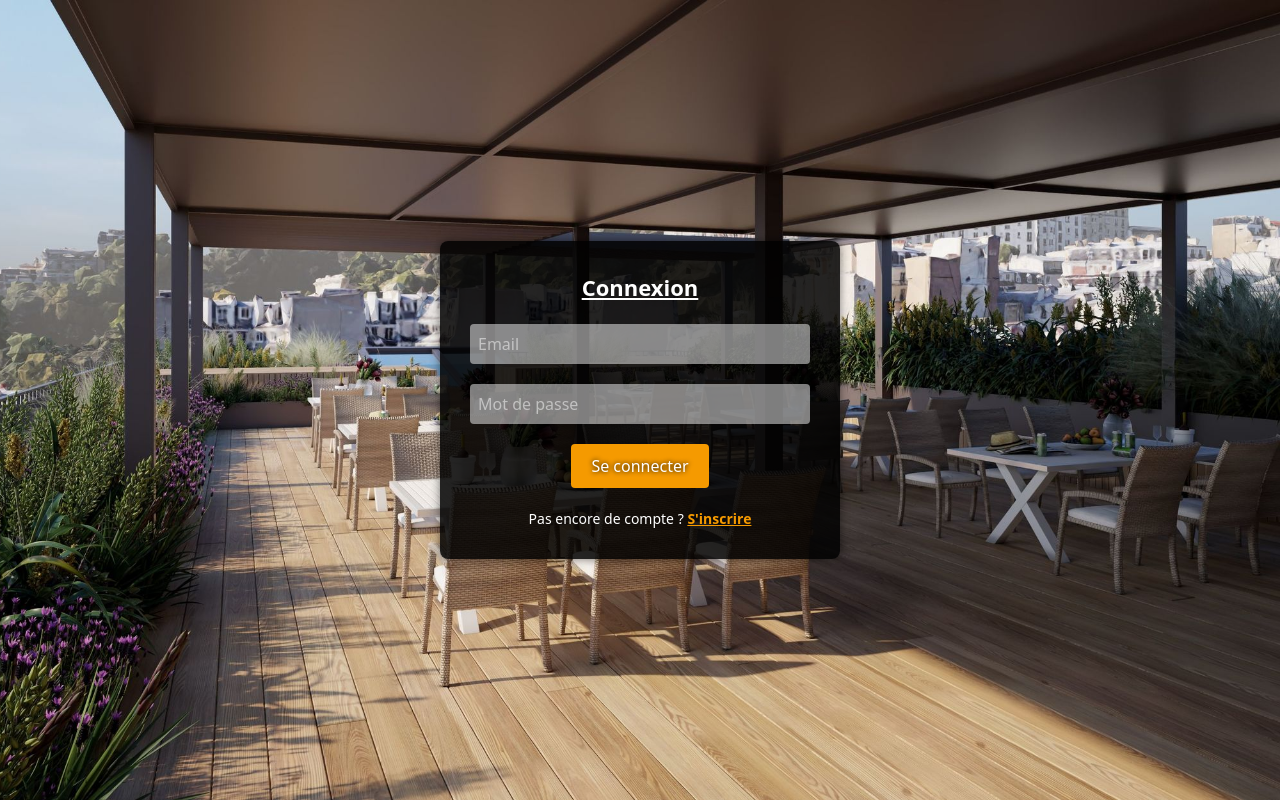
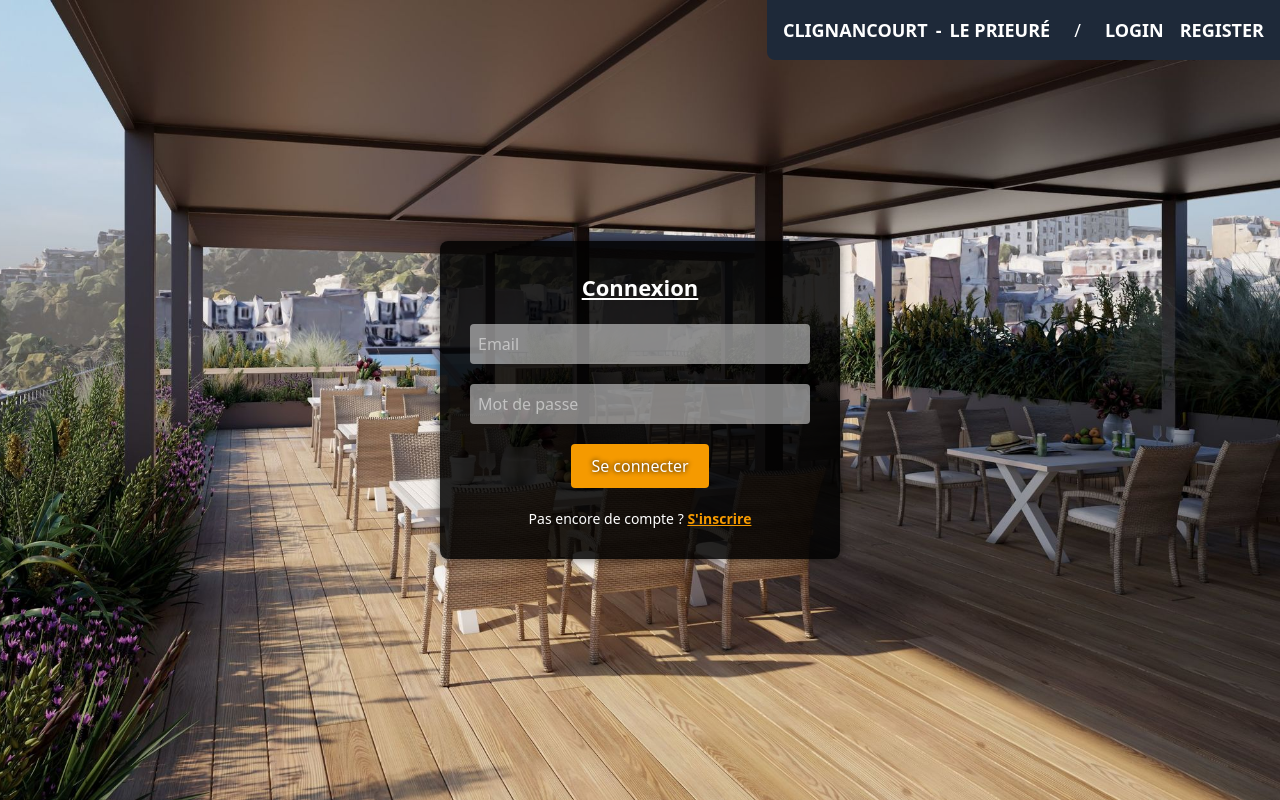
Before and after one commit to nacimient0/gaussiansplat, a React (Vite) app: page /login in a window 1280 px wide. Built offline with nearby package versions, Linux system fonts and the light colour scheme; the HTML template or start-up script is replaced by a standard one.

Commit message:
build de clignancourt

```diff
--- a/src/App.tsx
+++ b/src/App.tsx
@@ -10,7 +10,7 @@ function App() {
   return (
     <AuthProvider>
       <Router>
-        {/* <Connected /> */}
+        <Connected />
         <Routes>
           <Route
             path="/"
--- a/src/components/Connected.tsx
+++ b/src/components/Connected.tsx
@@ -14,9 +14,9 @@ export default function Connected() {
         <div className="absolute top-0 right-0 z-[9999] flex items-center gap-2 md:gap-6 bg-gray-800 text-white p-4 rounded-bl-lg text-xs md:text-lg">
             {/* Ton titre à gauche */}
             <div className="flex items-center gap-2 font-bold">
-                <span className="text-white">IFACTORY</span>
+                <span className="text-white">CLIGNANCOURT</span>
                 <span>-</span>
-                <span>Z ARCHITECTURE</span>
+                <span>LE PRIEURÉ</span>
             </div>
             <div className="flex-1">/</div>
 
--- a/src/scripts/FPSCounterScript.ts
+++ b/src/scripts/FPSCounterScript.ts
@@ -1,3 +1,5 @@
+// @ts-nocheck
+
 import { Script } from "playcanvas";
 
 declare global {
--- a/src/scripts/HotspotScript.ts
+++ b/src/scripts/HotspotScript.ts
@@ -1,3 +1,5 @@
+// @ts-nocheck
+
 import { Script, Vec3, Color, StandardMaterial } from "playcanvas";
 
 export class HotspotScript extends Script {
```
Also changed, not shown: public/cubemap-sunset.jpg (deleted).
